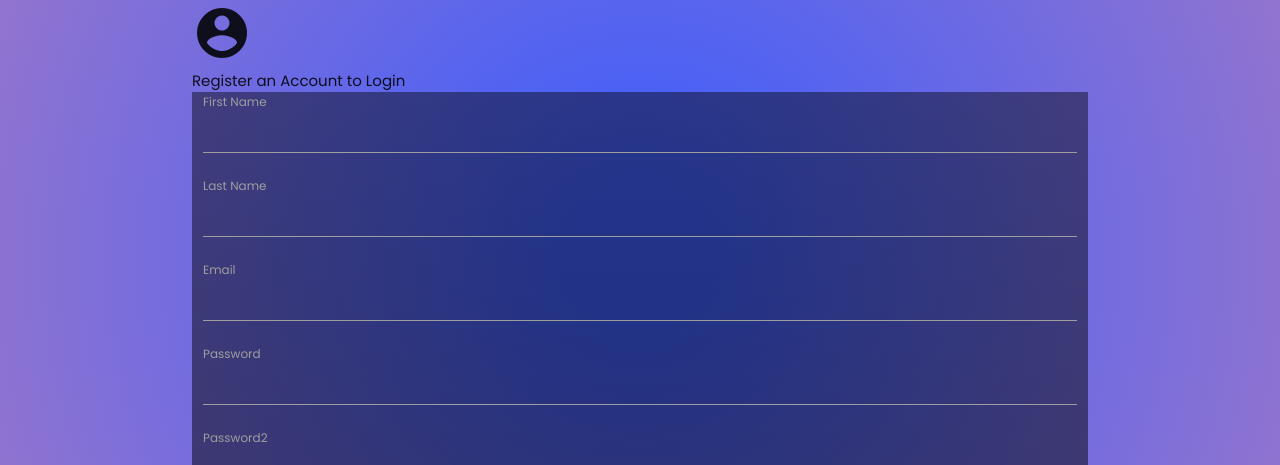
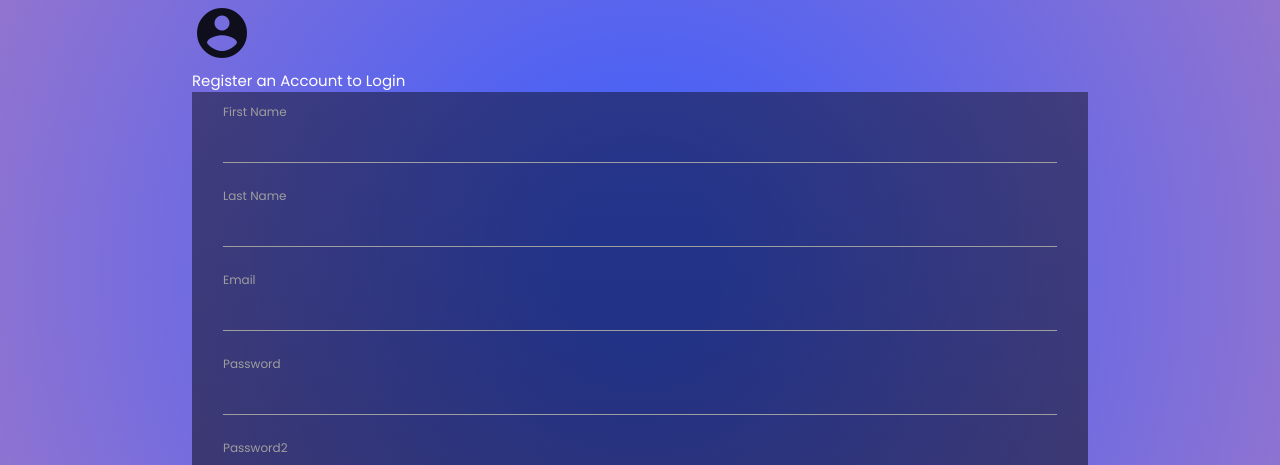
Before and after one commit to GregPetropoulos/IT-Logger-App, a React (Create React App) app in the folder client/: page /register in a window 1280 px wide. Shown: the part 197-662 px from the top of the page. Built offline with nearby package versions, Linux system fonts and the light colour scheme; no server answers.

Commit message:
Improved non auth UI

```diff
--- a/client/src/assets/styles.css
+++ b/client/src/assets/styles.css
@@ -61,6 +61,11 @@ main{
 }
 .regForm.form,
 .signInForm {
+  padding-top:10px;
+  padding-left:20px;
+  padding-right:20px;
+  padding-bottom:10px;
+  margin-bottom: 15px;
   background: rgb(0, 0, 0);
   background: linear-gradient(
     180deg,
@@ -98,6 +103,18 @@ padding-top: 15px;
       width: 100%;
       height: 100%;
     } */
+
+/* MARGINS */
+.m-1{margin:10px;}
+.m-2{margin:20px;}
+.m-3{margin:30px;}
+.m-4{margin:40px;}
+
+/* PADDING */
+.p-1{padding:10px;}
+.p-2{padding:20px;}
+.p-3{padding:30px;}
+.p-4{padding:40px;}
 
 /* icon sizes */
 .material-icons.md-18 {
--- a/client/src/components/auth/Login.js
+++ b/client/src/components/auth/Login.js
@@ -41,7 +41,7 @@ const Login = ({ isAuthenticated, login }) => {
               name='email'
               value={email}
               onChange={onChange}
-              className='validate center'
+              className='validate center white-text'
               required
             />
             <label htmlFor='email' className='active'>
--- a/client/src/components/auth/Register.js
+++ b/client/src/components/auth/Register.js
@@ -37,11 +37,11 @@ const Register = ({ isAuthenticated, register }) => {
   if (isAuthenticated) return <Navigate to='/home' />;
 
   return (
-    <section className='container'>
+    <section className='container mb-1'>
       <h1 className=' sign-up-title center-align'>Sign Up</h1>
       <i className='medium material-icons'>account_circle</i>
-      <p> Register an Account to Login</p>
-      <form className='form regForm' onSubmit={onSubmit}>
+      <p className='white-text'> Register an Account to Login</p>
+      <form className='form regForm'  onSubmit={onSubmit}>
         <div className='row'>
           <div className='input-field col s12'>
             <input
@@ -50,7 +50,7 @@ const Register = ({ isAuthenticated, register }) => {
               name='firstName'
               value={firstName}
               onChange={onChange}
-              className='validate center'
+              className='validate center white-text'
               required
             />
             <label htmlFor='first_name' className='active'>
@@ -64,7 +64,7 @@ const Register = ({ isAuthenticated, register }) => {
               name='lastName'
               value={lastName}
               onChange={onChange}
-              className='validate center'
+              className='validate center white-text'
               required
             />
             <label htmlFor='last_name' className='active'>
@@ -78,7 +78,7 @@ const Register = ({ isAuthenticated, register }) => {
               name='email'
               value={email}
               onChange={onChange}
-              className='validate center'
+              className='validate center white-text'
               required
             />
             <label htmlFor='email' className='active'>
@@ -92,7 +92,7 @@ const Register = ({ isAuthenticated, register }) => {
               name='password'
               value={password}
               onChange={onChange}
-              className='validate center'
+              className='validate center white-text'
               required
             />
             <label htmlFor='password' className='active'>
@@ -115,7 +115,7 @@ const Register = ({ isAuthenticated, register }) => {
           </div>
           <div className='btnRegistrationGroup center'>
             <button
-              className='col s12 indigo darken-3 waves-effect waves-white btn-large center'
+              className='col s12 indigo darken-3 waves-effect waves-white btn btn-large center'
               type='submit'
               name='action'
               value='Register'>
--- a/client/src/components/tech/Techs.js
+++ b/client/src/components/tech/Techs.js
@@ -16,7 +16,7 @@ const Techs = ({ tech: { techs, loading }, getTechs }) => {
     <>
       <section >
         <h2 className='meet-techs center-align'>Meet The Techs</h2>
-        <ul className='collection center'>
+        <ul className='collection '>
           {techs.map((t) => (
             <li
               className='white-text collection-item grey darken-3'
--- a/client/src/components/techlog/EditTechLogModal.js
+++ b/client/src/components/techlog/EditTechLogModal.js
@@ -81,7 +81,6 @@ const EditTechLogModal = ({
   };
 
   if (logs === null) {
-    console.log('preload');
     return <Preloader />;
   }
 
```
